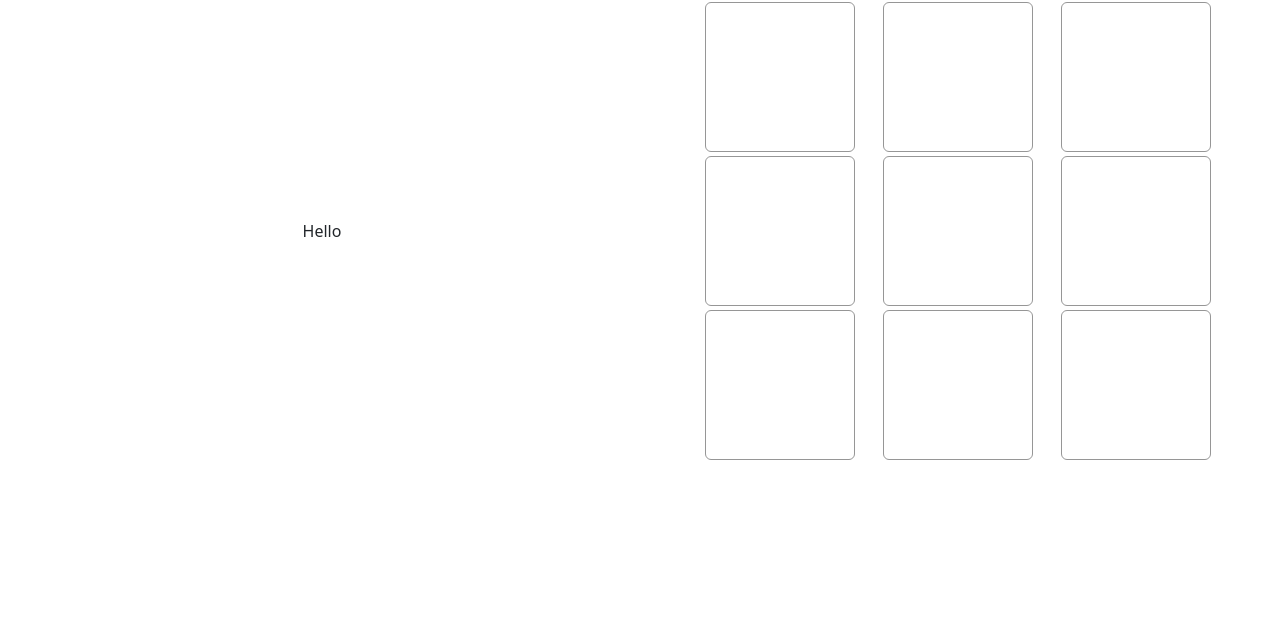
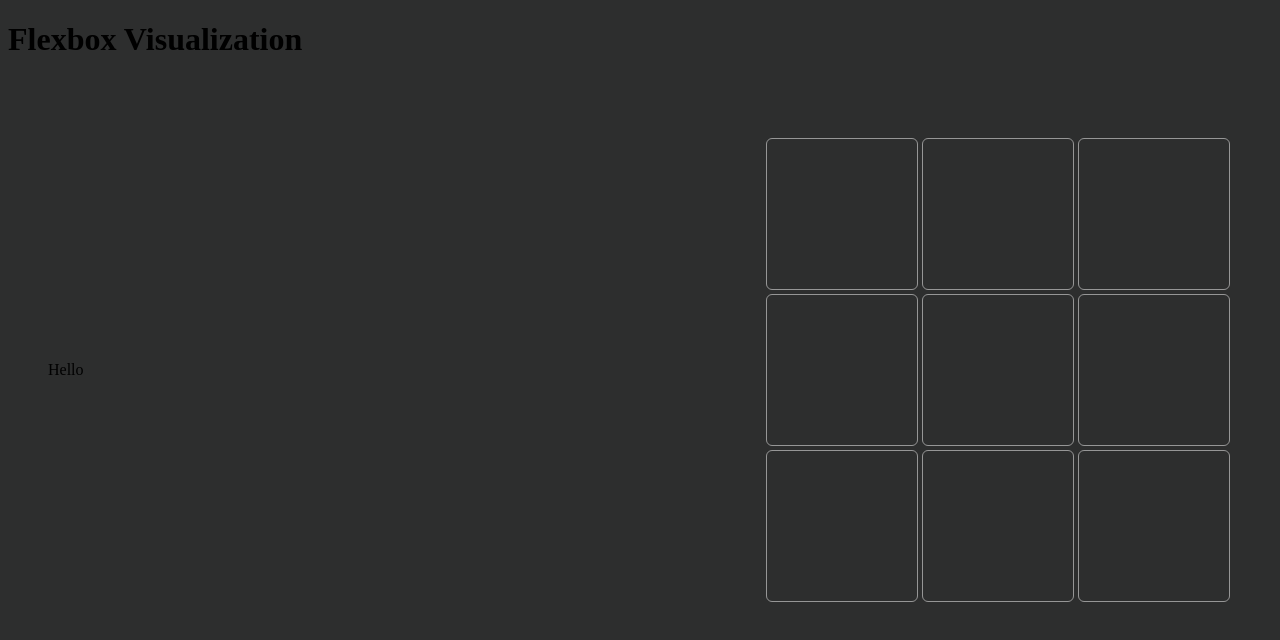
Before and after one commit to ui-lisalisa/learnflexbox, a React (Create React App) app: page / in a window 1280 px wide. Shown: the top 640 px of the page. Built offline with nearby package versions, Linux system fonts and the light colour scheme.

Commit message:
skeleton 👻

```diff
--- a/package.json
+++ b/package.json
@@ -6,6 +6,9 @@
     "@testing-library/jest-dom": "^4.2.4",
     "@testing-library/react": "^9.3.2",
     "@testing-library/user-event": "^7.1.2",
+    "clsx": "^1.1.1",
+    "colorette": "^1.2.0",
+    "eslint": "^7.4.0",
     "react": "^16.13.1",
     "react-dom": "^16.13.1",
     "react-router-dom": "^5.2.0",
--- a/public/index.html
+++ b/public/index.html
@@ -1,5 +1,5 @@
 <!DOCTYPE html>
-<html lang="en">
+<html lang="en"style='background: #2D2E2E'>
   <head>
     <meta charset="utf-8" />
     <!-- <link rel="icon" href="%PUBLIC_URL%/favicon.ico" /> -->
@@ -10,8 +10,6 @@
       content="An interactive visualization of flexbox with grab-and-go code bits."
     />
     <title>Flexbox Visualization</title>
-    <!-- bootstrap  -->
-    <link rel="stylesheet" href="https://stackpath.bootstrapcdn.com/bootstrap/5.0.0-alpha1/css/bootstrap.min.css" integrity="sha384-r4NyP46KrjDleawBgD5tp8Y7UzmLA05oM1iAEQ17CSuDqnUK2+k9luXQOfXJCJ4I" crossorigin="anonymous">
 
   </head>
   <body>
--- a/src/app.jsx
+++ b/src/app.jsx
@@ -1,4 +1,7 @@
 import React from "react";
+
+import Header from "./comps/header";
+
 import Demo from "./pages/demo";
 import NotFound from "./pages/not_found";
 import { BrowserRouter as Router, Switch, Route } from "react-router-dom";
@@ -7,6 +10,7 @@ function App() {
   return (
     <Router>
       <div className="App">
+        <Header />
         <Switch>
           <Route exact path="/" render={() => <Demo />} />
           <Route render={() => <NotFound />} />
--- a/src/comps/box.jsx
+++ b/src/comps/box.jsx
@@ -1,5 +1,7 @@
 import React from "react";
 import PropTypes from "prop-types";
+import clsx from "clsx";
+import styles from "../lib/styles.module.css";
 
 const defaults = {
   height: "150px",
@@ -11,7 +13,13 @@ const defaults = {
 };
 
 const Box = (props) => {
-  return <div style={defaults} grid={props.grid}></div>;
+  return (
+    <div
+      style={defaults}
+      className={clsx(styles.effect)}
+      grid={props.grid}
+    ></div>
+  );
 };
 
 Box.propTypes = {
--- a/src/comps/grid.jsx
+++ b/src/comps/grid.jsx
@@ -1,45 +1,25 @@
 import React from "react";
 import Box from "./box";
+
+const row = { display: "flex" };
 
 const Grid = () => {
   return (
     <div>
-      <div className="container-fluid">
-        <div className="row">
-          <div className="col">
-            <Box grid="1" />
-          </div>
-          <div className="col">
-            <Box grid="2" />
-          </div>
-          <div className="col">
-            <Box grid="3" />
-          </div>
-        </div>
-
-        <div className="row">
-          <div className="col">
-            <Box grid="4" />
-          </div>
-          <div className="col">
-            <Box grid="5" />
-          </div>
-          <div className="col">
-            <Box grid="6" />
-          </div>
-        </div>
-
-        <div className="row">
-          <div className="col">
-            <Box grid="7" />
-          </div>
-          <div className="col">
-            <Box grid="8" />
-          </div>
-          <div className="col">
-            <Box grid="9" />
-          </div>
-        </div>
+      <div style={row}>
+        <Box grid={1} />
+        <Box grid={2} />
+        <Box grid={3} />
+      </div>
+      <div style={row}>
+        <Box grid={1} />
+        <Box grid={2} />
+        <Box grid={3} />
+      </div>
+      <div style={row}>
+        <Box grid={1} />
+        <Box grid={2} />
+        <Box grid={3} />
       </div>
     </div>
   );
--- /dev/null
+++ b/src/comps/header.jsx
@@ -0,0 +1,15 @@
+import React from "react";
+
+const defaults = {
+  height: "115px",
+};
+
+const Header = () => {
+  return (
+    <header style={defaults} className="container-fluid">
+      <h1>Flexbox Visualization</h1>
+    </header>
+  );
+};
+
+export default Header;
--- /dev/null
+++ b/src/lib/styles.module.css
@@ -0,0 +1,13 @@
+.box {
+  height: 150px;
+  width: 150px;
+  border-radius: 6px;
+  border: 1px solid #969696;
+  margin: 2px;
+}
+
+.effect:hover {
+  -webkit-box-shadow: inset 0px 0px 21px 0px rgba(0, 0, 0, 0.75);
+  -moz-box-shadow: inset 0px 0px 21px 0px rgba(0, 0, 0, 0.75);
+  box-shadow: inset 0px 0px 21px 0px rgba(0, 0, 0, 0.75);
+}
--- a/src/pages/demo.jsx
+++ b/src/pages/demo.jsx
@@ -2,24 +2,26 @@ import React from "react";
 import Grid from "../comps/grid";
 import Copy from "../comps/copy";
 
-const defaults = {
+const center = {
   display: "flex",
   justifyContent: "center",
   alignItems: "center",
 };
 
+const row = {
+  display: "flex",
+  justifyContent: "space-between",
+  margin: "0 40px",
+};
+
 const Demo = () => {
   return (
-    <div>
-      <div className="container-fluid">
-        <div className="row">
-          <div style={defaults} className="col-6">
-            <Copy />
-          </div>
-          <div style={defaults} className="col-6">
-            <Grid />
-          </div>
-        </div>
+    <div style={row}>
+      <div style={center}>
+        <Copy />
+      </div>
+      <div style={center}>
+        <Grid />
       </div>
     </div>
   );
```
